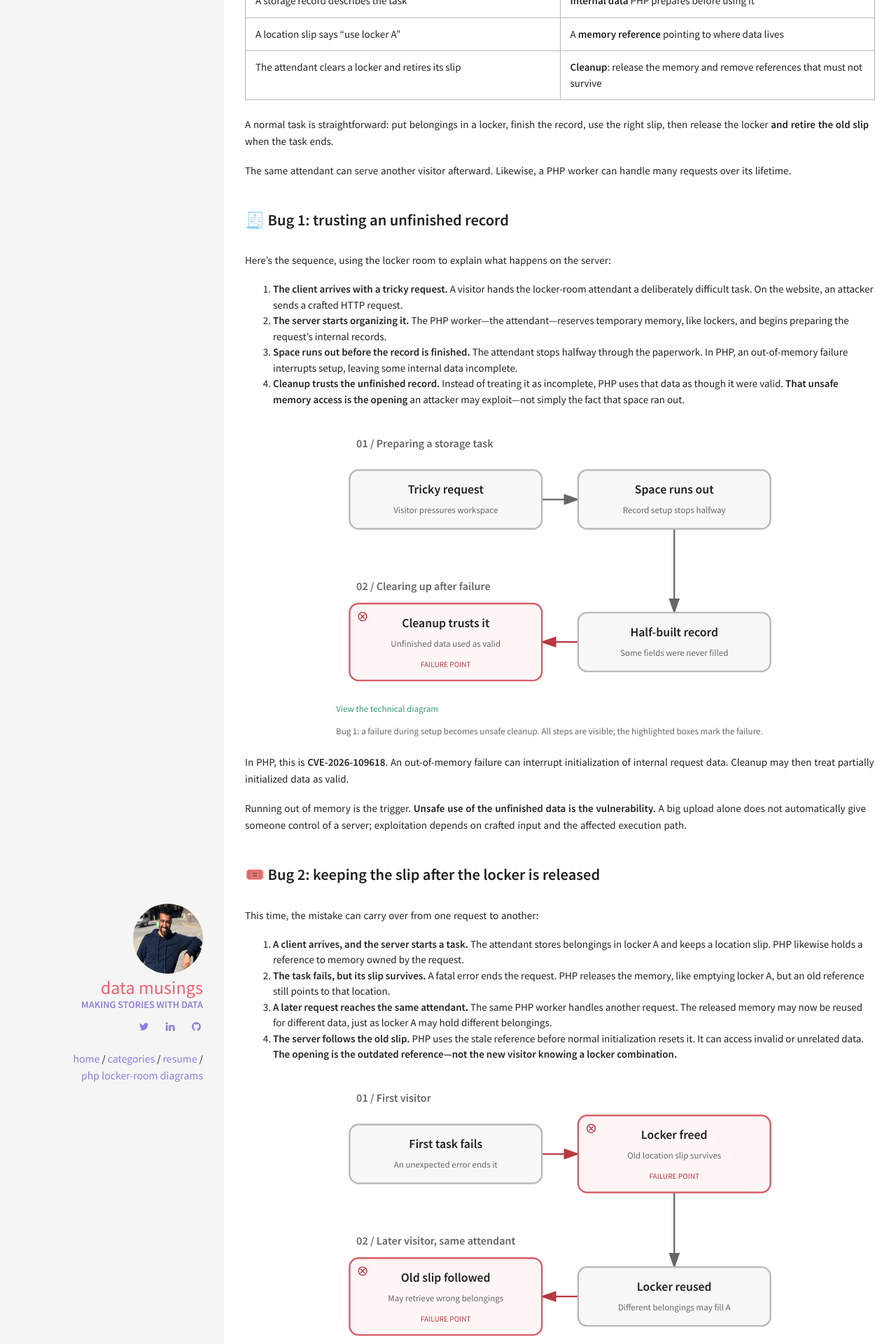
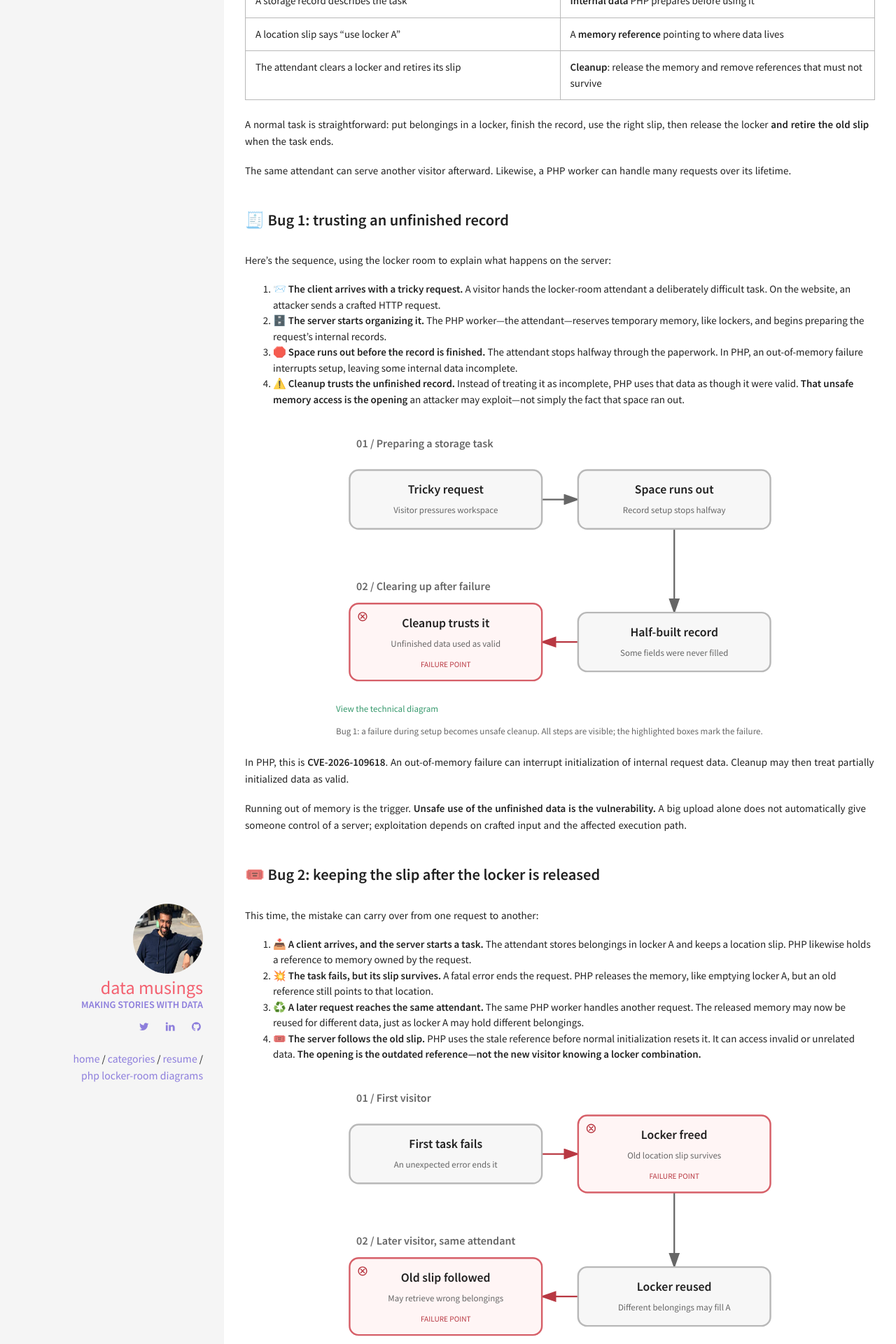
Before and after one commit to kunalkohli/kunalkohli.github.io, a Jekyll site: the page built from _posts/2026-10-24-php-vulnerabilities-locker-room.md, in a window 1280 px wide. Shown: the part 888-2808 px from the top of the page at 70% size. Built offline with Jekyll 4.4.1, drawn with Linux system fonts in a browser that asks for light colours.

Commit message:
Add emoji markers to both PHP bug walkthroughs

```diff
--- a/_posts/2026-10-24-php-vulnerabilities-locker-room.md
+++ b/_posts/2026-10-24-php-vulnerabilities-locker-room.md
@@ -42,10 +42,10 @@ The same attendant can serve another visitor afterward. Likewise, a PHP worker c
 
 Here's the sequence, using the locker room to explain what happens on the server:
 
-1. **The client arrives with a tricky request.** A visitor hands the locker-room attendant a deliberately difficult task. On the website, an attacker sends a crafted HTTP request.
-2. **The server starts organizing it.** The PHP worker—the attendant—reserves temporary memory, like lockers, and begins preparing the request's internal records.
-3. **Space runs out before the record is finished.** The attendant stops halfway through the paperwork. In PHP, an out-of-memory failure interrupts setup, leaving some internal data incomplete.
-4. **Cleanup trusts the unfinished record.** Instead of treating it as incomplete, PHP uses that data as though it were valid. **That unsafe memory access is the opening** an attacker may exploit—not simply the fact that space ran out.
+1. 📨 **The client arrives with a tricky request.** A visitor hands the locker-room attendant a deliberately difficult task. On the website, an attacker sends a crafted HTTP request.
+2. 🗄️ **The server starts organizing it.** The PHP worker—the attendant—reserves temporary memory, like lockers, and begins preparing the request's internal records.
+3. 🛑 **Space runs out before the record is finished.** The attendant stops halfway through the paperwork. In PHP, an out-of-memory failure interrupts setup, leaving some internal data incomplete.
+4. ⚠️ **Cleanup trusts the unfinished record.** Instead of treating it as incomplete, PHP uses that data as though it were valid. **That unsafe memory access is the opening** an attacker may exploit—not simply the fact that space ran out.
 
 {% include php-locker-diagram.html id="unfinished" title="Bug 1: a failure during setup becomes unsafe cleanup" %}
 
@@ -57,10 +57,10 @@ Running out of memory is the trigger. **Unsafe use of the unfinished data is the
 
 This time, the mistake can carry over from one request to another:
 
-1. **A client arrives, and the server starts a task.** The attendant stores belongings in locker A and keeps a location slip. PHP likewise holds a reference to memory owned by the request.
-2. **The task fails, but its slip survives.** A fatal error ends the request. PHP releases the memory, like emptying locker A, but an old reference still points to that location.
-3. **A later request reaches the same attendant.** The same PHP worker handles another request. The released memory may now be reused for different data, just as locker A may hold different belongings.
-4. **The server follows the old slip.** PHP uses the stale reference before normal initialization resets it. It can access invalid or unrelated data. **The opening is the outdated reference—not the new visitor knowing a locker combination.**
+1. 📥 **A client arrives, and the server starts a task.** The attendant stores belongings in locker A and keeps a location slip. PHP likewise holds a reference to memory owned by the request.
+2. 💥 **The task fails, but its slip survives.** A fatal error ends the request. PHP releases the memory, like emptying locker A, but an old reference still points to that location.
+3. ♻️ **A later request reaches the same attendant.** The same PHP worker handles another request. The released memory may now be reused for different data, just as locker A may hold different belongings.
+4. 🎟️ **The server follows the old slip.** PHP uses the stale reference before normal initialization resets it. It can access invalid or unrelated data. **The opening is the outdated reference—not the new visitor knowing a locker combination.**
 
 {% include php-locker-diagram.html id="stale" title="Bug 2: an old reference survives into a later request" %}
 
```
